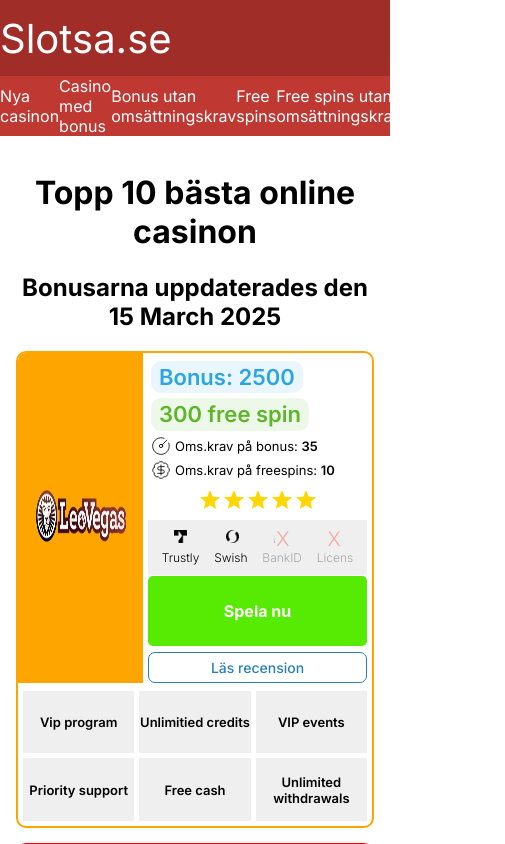
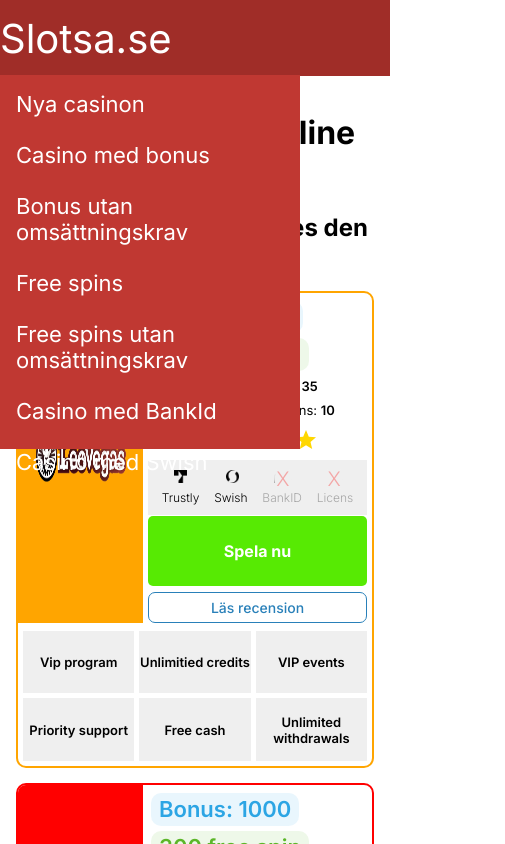
Before and after one commit to johanperjulius1/ppc, a Next.js app: page / in a window 390 px wide. Shown: the top 844 px of the page, 505 px wide, since content can reach past the window. Built offline with nearby package versions, Linux system fonts and the light colour scheme.

Commit message:
making mobile nev bar vertical

```diff
--- a/src/components/menu/menu.module.css
+++ b/src/components/menu/menu.module.css
@@ -33,16 +33,51 @@
   color: white;
   text-decoration: none;
 }
+
+.link-div a:hover {
+  text-decoration: underline;
+}
+
 .nav-button {
   background-color: #c03832;
   border: none;
   color: white;
   font-size: 17px;
-  padding:0;
+  padding: 0;
 }
 
 .nav-button:hover {
   cursor: pointer;
+}
+
+@media (max-width: 767px) {
+  .nav-container {
+    background-color: #c03832;
+    /* display: none; */
+    height: calc(100vh - 470px);
+    left: 0;
+    padding: 1rem;
+    position: fixed;
+    top: 75px;
+    width: 300px;
+    z-index: 20;
+  }
+
+  .link-container {
+    display: flex;
+    flex-direction: column;
+    align-items: flex-start;
+    row-gap: 25px;
+  }
+
+  .link-div a {
+    color: white;
+    font-size: 22px;
+  }
+
+  .link-div a:active {
+    text-decoration: underline;
+  }
 }
 
 /* .navbar {
--- a/src/components/menu/menu.tsx
+++ b/src/components/menu/menu.tsx
@@ -35,8 +35,8 @@
           </div>
           <div className={styles['link-div']}><Link href="/casino-med-free-spins">Free spins</Link></div>
           <div className={styles['link-div']}><Link href="/casino-med-free-spins-utan-omsattningskrav">Free spins utan omsättningskrav</Link></div>
-          <div className={styles['link-div']}><Link href="/casino-med-bankid">Casino med bankId</Link></div>
-          <div className={styles['link-div']}><Link href="/casino-med-swish">Casino med swish</Link></div>
+          <div className={styles['link-div']}><Link href="/casino-med-bankid">Casino med BankId</Link></div>
+          <div className={styles['link-div']}><Link href="/casino-med-swish">Casino med Swish</Link></div>
         </div>
       </nav>
     </header>
```
